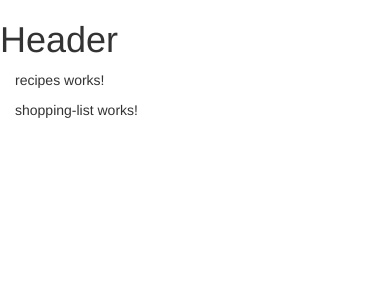
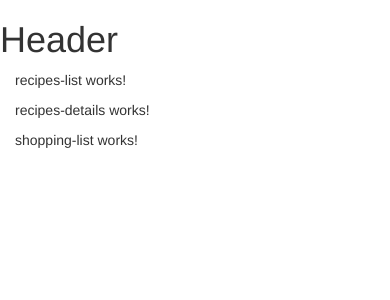
Before and after one commit to uzairqq/Angular-, an Angular app: page / in a window 390 px wide. Shown: the top 300 px of the page. Built offline with nearby package versions, Linux system fonts and the light colour scheme.

Commit message:
Using Recipes-list and recipes details in recipes component

```diff
--- a/src/app/recipes/recipes.component.html
+++ b/src/app/recipes/recipes.component.html
@@ -1 +1,8 @@
-<p>recipes works!</p>
+<div class="row">
+    <div class="col-md-5">
+        <app-recipes-list></app-recipes-list>
+    </div>
+    <div class="col-md-7">
+        <app-recipes-details></app-recipes-details>
+    </div>
+</div>
```
